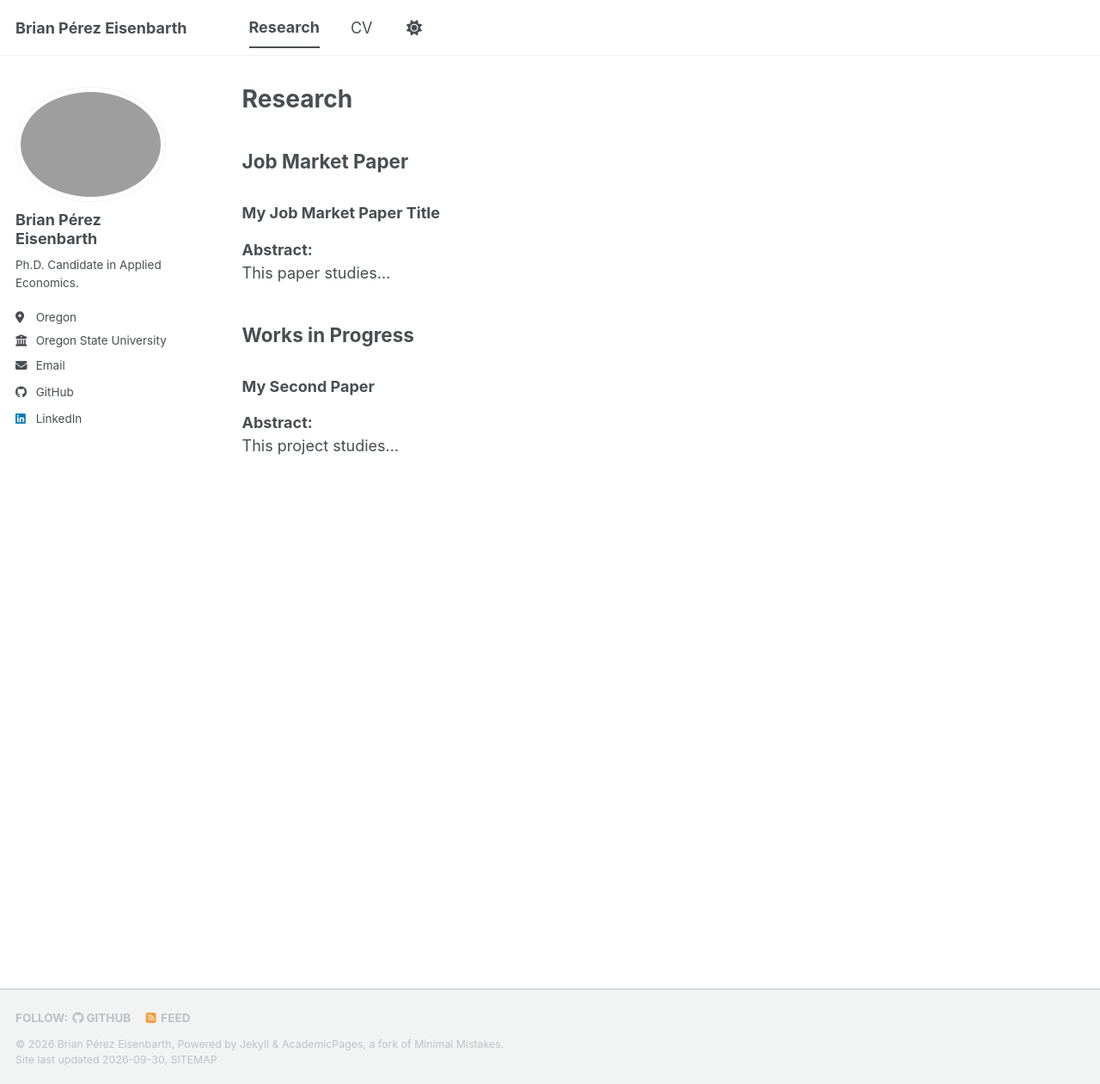
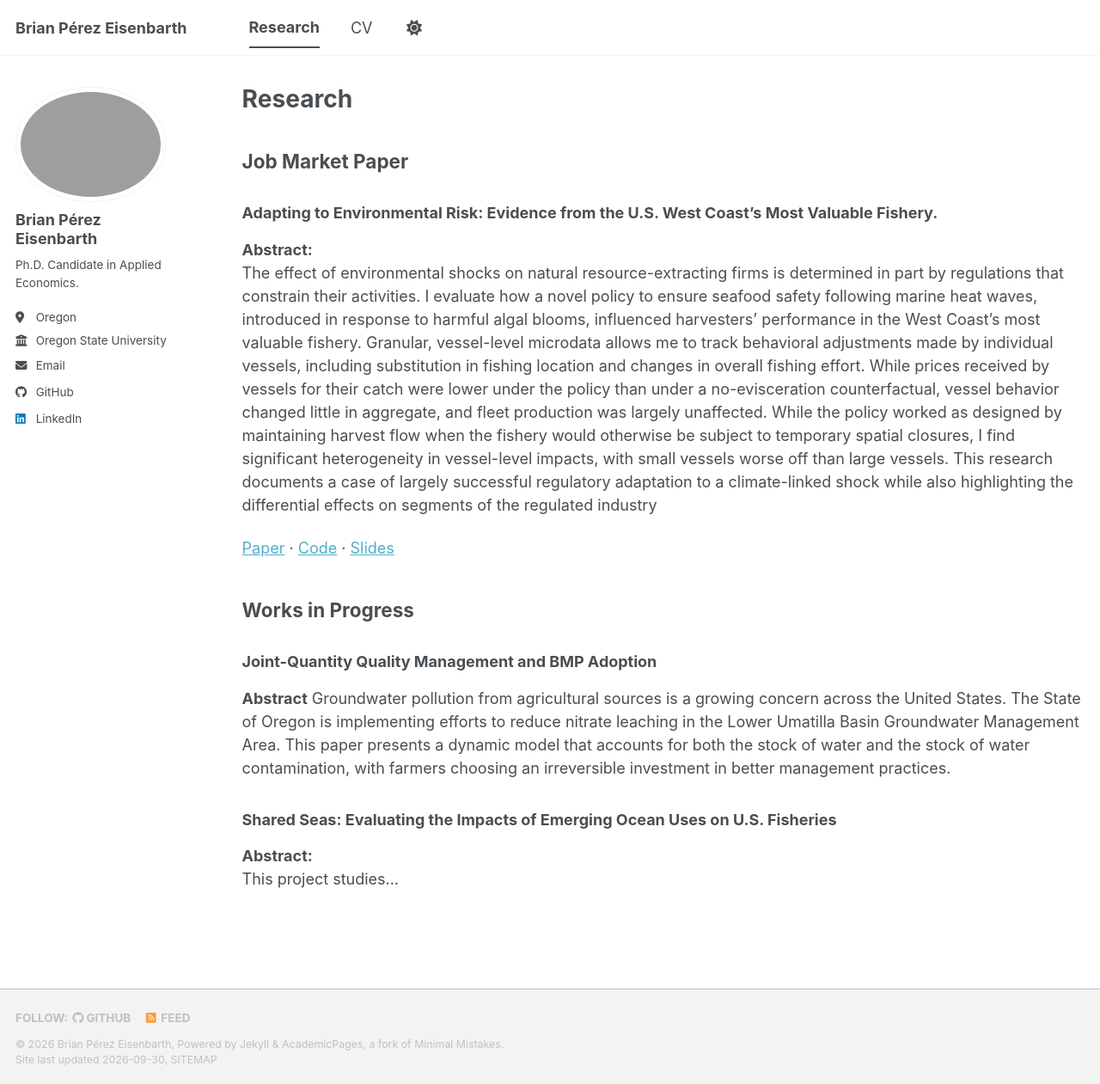
Before and after one commit to bperezeisen/bperezeisen.github.io, a Jekyll site: the page built from _pages/research.md, in a window 1280 px wide and 1261 px high. Shown: the whole window at 86% size. Built offline with Jekyll 4.4.1, drawn with Linux system fonts in a browser that asks for light colours; a style sheet for code colours, icons or effects is not loaded.

Commit message:
Update research.md

```diff
--- a/_pages/research.md
+++ b/_pages/research.md
@@ -7,14 +7,25 @@ author_profile: true
 
 ## Job Market Paper
 
-### My Job Market Paper Title
+### Adapting to Environmental Risk: Evidence from the U.S. West Coast’s Most Valuable Fishery.
 
 **Abstract:**
-This paper studies...
+The effect of environmental shocks on natural resource-extracting firms is determined in part by regulations that constrain their activities. I evaluate how a novel policy to ensure seafood safety following marine heat waves, introduced in response to harmful algal blooms, influenced harvesters' performance in the West Coast’s most valuable fishery. Granular, vessel-level microdata allows me to track behavioral adjustments made by individual vessels, including substitution in fishing location and changes in overall fishing effort.  While prices received by vessels for their catch were lower under the policy than under a no-evisceration counterfactual, vessel behavior changed little in aggregate, and fleet production was largely unaffected. While the policy worked as designed by maintaining harvest flow when the fishery would otherwise be subject to temporary spatial closures, I find significant heterogeneity in vessel-level impacts, with small vessels worse off than large vessels. This research documents a case of largely successful regulatory adaptation to a climate-linked shock while also highlighting the differential effects on segments of the regulated industry
+
+[Paper]({{ site.baseurl }}/files/dungeness_crab.pdf) · [Code](YOUR-GITHUB-LINK) · [Slides]({{ site.baseurl }}/files/dungeness_crab_slides.pdf)
 
 ## Works in Progress
 
-### My Second Paper
+
+### Joint-Quantity Quality Management and BMP Adoption
+
+**Abstract**
+Groundwater pollution from agricultural sources is a growing concern across the United States. The State of Oregon
+is implementing efforts to reduce nitrate leaching in the Lower Umatilla Basin Groundwater Management Area. This
+paper presents a dynamic model that accounts for both the stock of water and the stock of water contamination, with
+farmers choosing an irreversible investment in better management practices.
+
+### Shared Seas: Evaluating the Impacts of Emerging Ocean Uses on U.S. Fisheries
 
 **Abstract:**
 This project studies...
```
